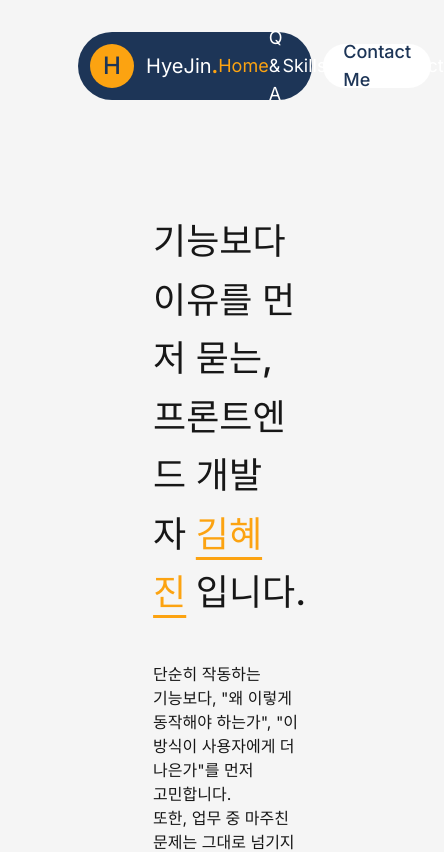
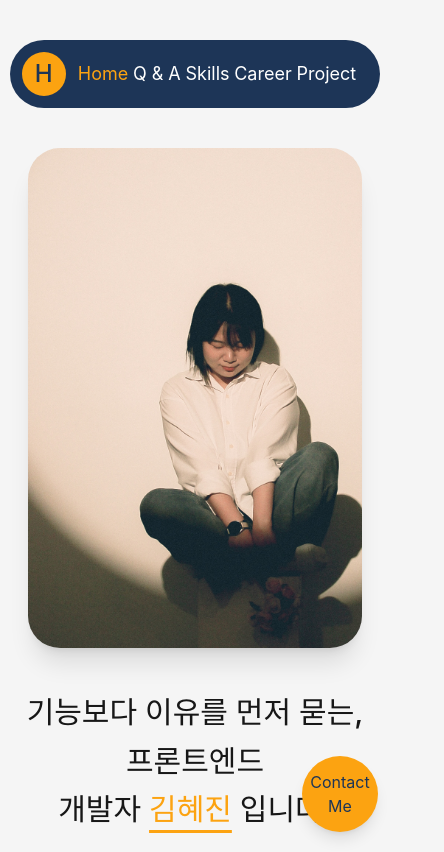
Before and after one commit to mae916/my-resume, a Next.js app: page / in a window 390 px wide. Shown: the top 852 px of the page, 444 px wide, since content can reach past the window. Built offline with nearby package versions, Linux system fonts and the light colour scheme.

Commit message:
1.반응형 추가 2.헤더 고정

```diff
--- a/src/app/career/page.tsx
+++ b/src/app/career/page.tsx
@@ -104,7 +104,7 @@ function CardContainer({
       {limit && items.length > limit && (
         <button
           onClick={() => setShowAll(!showAll)}
-          className="flex items-center justify-center w-full mt-4 text-sm text-gray-600 hover:text-gray-800"
+          className="flex items-center justify-center w-full mt-4 text-sm text-gray-600 hover:text-gray-800 cursor-pointer"
         >
           {showAll ? (
             <ChevronUp className="w-4 h-4 ml-1" />
--- a/src/app/layout.tsx
+++ b/src/app/layout.tsx
@@ -1,8 +1,6 @@
 import Navigation from '@/components/Navigation';
 import '../styles/globals.css';
-import { Inter } from 'next/font/google';
-
-const inter = Inter({ subsets: ['latin'] });
+import FloatingBtn from '@/components/FloatingBtn';
 
 export const metadata = {
   title: 'My App',
@@ -15,13 +13,14 @@ export default function RootLayout({
   children: React.ReactNode;
 }) {
   return (
-    <html lang="en">
-      <body className={inter.className}>
-        <header className="flex items-center justify-center w-full my-8">
+    <html lang="ko">
+      <body>
+        <div className="lg:w-[60%] w-[95%] mx-auto">
           <Navigation />
-        </header>
-        {children}
-        <footer></footer>
+          {children}
+          <FloatingBtn />
+          <footer></footer>
+        </div>
       </body>
     </html>
   );
--- a/src/app/page.tsx
+++ b/src/app/page.tsx
@@ -11,17 +11,17 @@ const hashTags = [
 export default function Home() {
   return (
     <main>
-      <section className="flex justify-center w-full py-20">
+      <section className="flex flex-col justify-center w-full py-20 lg:flex-row">
         <div>
           <Image
             src={profileImg}
             alt="내 프로필 이미지"
-            className="w-[520px] h-[570px] object-cover object-bottom overflow-hidden shadow-xl rounded-4xl "
+            className="lg:w-[520px] lg:h-[570px] w-[90%] object-cover object-bottom overflow-hidden shadow-xl rounded-4xl mx-auto"
           />
         </div>
-        <div className="flex flex-col ml-20 justify-evenly w-[70%]">
+        <div className="flex flex-col lg:ml-20 justify-evenly w-[95%] lg:w-[75%] mx-auto text-center mt-10 lg:mt-0 lg:text-left">
           <div>
-            <p className="text-4xl font-medium leading-relaxed">
+            <p className="lg:text-4xl font-medium leading-relaxed text-3xl break-keep">
               기능보다 이유를 먼저 묻는,
               <br /> 프론트엔드 개발자&nbsp;
               <span className="text-[var(--pointcolor-yellow)] underline underline-offset-10">
@@ -30,15 +30,21 @@ export default function Home() {
               &nbsp;입니다.
             </p>
             <p className="mt-10 break-keep">
-              단순히 작동하는 기능보다, "왜 이렇게 동작해야 하는가", "이 방식이
-              사용자에게 더 나은가"를 먼저 고민합니다. <br />
+              단순히 작동하는 기능보다,{' '}
+              <span className="text-[var(--pointcolor-yellow)] font-semibold">
+                왜 이렇게 동작해야 하는가
+              </span>
+              , 이 방식이 사용자에게 더 나은가를 먼저 고민합니다. <br />
               또한, 업무 중 마주친 문제는 그대로 넘기지 않고, 주말이나 퇴근
               후에라도 다시 복기하고 분석하는 습관을 갖고 있습니다.
-              <br /> 이런 태도가 쌓여 단순히 구현하는 사람이 아닌, 사용자와
-              서비스의 흐름을 함께 설계하는 개발자로 성장하고 있다고 믿습니다.
+              <br /> 이런 태도가 쌓여 단순히 구현하는 사람이 아닌,{' '}
+              <span className="text-[var(--pointcolor-yellow)] font-semibold">
+                사용자와 서비스의 흐름을 함께 설계하는 개발자
+              </span>
+              로 성장하고 있다고 믿습니다.
             </p>
           </div>
-          <div className="flex flex-wrap gap-2 mb-10">
+          <div className="flex flex-wrap gap-2 mb-10 mt-5 lg:mt-0 justify-center lg:justify-start">
             {hashTags.map((tag, index) => (
               <span
                 key={index}
@@ -49,7 +55,7 @@ export default function Home() {
               </span>
             ))}
           </div>
-          <div className="flex items-center text-lg">
+          <div className="flex items-center text-lg justify-center lg:justify-start">
             <a
               href="https://github.com/mae916"
               target="_blank"
--- a/src/app/project/page.tsx
+++ b/src/app/project/page.tsx
@@ -42,7 +42,7 @@ export default function Project() {
               key={project.title}
               href={project.link}
               target="_blank"
-              className="rounded-xl shadow hover:opacity-80 hover:shadow-lg transition cursor-pointer overflow-hidden h-130"
+              className="rounded-xl shadow hover:opacity-80 hover:shadow-lg transition cursor-pointer overflow-hidden h-fit lg:h-130"
             >
               <div className="bg-white rounded-xl shadow hover:shadow-md transition overflow-hidden h-full">
                 <img
--- /dev/null
+++ b/src/components/FloatingBtn.tsx
@@ -0,0 +1,12 @@
+export default function FloatingBtn() {
+  return (
+    <a
+      href="mailto:ruchia916@naver.com"
+      className="flex lg:hidden fixed bottom-3 right-3 bg-[var(--pointcolor-yellow)] text-[var(--pointcolor-navy)] rounded-full w-19 h-19 justify-center items-center text-center shadow-lg"
+    >
+      Contact
+      <br />
+      Me
+    </a>
+  );
+}
--- a/src/components/ImageGrid.tsx
+++ /dev/null
@@ -1,25 +0,0 @@
-type ImageItem = {
-  src: string;
-  alt: string;
-};
-
-export default function ImageGrid({ images }: { images: ImageItem[] }) {
-  return (
-    <section className="bg-white py-5" id="kakao-clone">
-      <div className="max-w-6xl mx-auto px-4">
-        <div className="grid grid-cols-2 md:grid-cols-2 lg:grid-cols-2 gap-1">
-          {images.map((img, idx) => (
-            <div key={idx} className="relative w-full pt-[100%]">
-              {/* 1:2 비율 */}
-              <img
-                src={img.src}
-                alt={img.alt}
-                className="rounded absolute top-0 left-0 w-full h-full object-cover"
-              />
-            </div>
-          ))}
-        </div>
-      </div>
-    </section>
-  );
-}
--- a/src/components/Navigation.tsx
+++ b/src/components/Navigation.tsx
@@ -3,87 +3,77 @@
 import { classNames, isActiveLink } from '@/lib/utils';
 import Link from 'next/link';
 import { usePathname } from 'next/navigation';
+import { useEffect, useRef, useState } from 'react';
 
 export default function Navigation() {
   const pathname = usePathname();
 
+  const sentinelRef = useRef<HTMLDivElement | null>(null);
+  const [isSticky, setIsSticky] = useState(false);
+
+  useEffect(() => {
+    const observer = new IntersectionObserver(
+      ([entry]) => {
+        setIsSticky(entry.boundingClientRect.top < 0);
+      },
+      { threshold: 0 }
+    );
+
+    if (sentinelRef.current) {
+      observer.observe(sentinelRef.current);
+    }
+
+    return () => {
+      if (sentinelRef.current) {
+        observer.unobserve(sentinelRef.current);
+      }
+    };
+  }, []);
+
   return (
-    <nav className="flex items-center justify-between h-17 rounded-full p-3 bg-[var(--pointcolor-navy)] text-[var(--background)] w-full text-lg">
-      <div className="flex items-center h-full">
-        <div className="bg-[var(--pointcolor-yellow)] text-[var(--pointcolor-navy)] rounded-full aspect-square h-full flex items-center justify-center font-medium text-2xl">
+    <header
+      className={`flex items-center justify-center sticky top-10 z-50 h-17 rounded-full p-3 bg-[var(--pointcolor-navy)] text-[var(--background)] w-full text-lg transition-shadow duration-300 ${
+        isSticky ? 'shadow-lg' : ''
+      }`}
+    >
+      <nav className="flex items-center lg:justify-between w-full h-full">
+        <Link href="/" className="flex items-center h-full">
+          <div className="mr-3 lg:mr-0 bg-[var(--pointcolor-yellow)] text-[var(--pointcolor-navy)] rounded-full aspect-square h-full flex items-center justify-center font-medium text-2xl">
             H
           </div>
-        <div className="ml-3 text-xl">
+          <div className="ml-3 text-xl hidden lg:block">
             HyeJin<b className="text-[var(--pointcolor-yellow)]">.</b>
           </div>
-      </div>
-      <ul className="flex items-center justify-between w-1/2">
-        <li>
+        </Link>
+        <ul className="flex items-center justify-between lg:w-1/2 w-full pr-3">
+          {[
+            { href: '/', label: 'Home' },
+            { href: '/qna', label: 'Q & A' },
+            { href: '/skills', label: 'Skills' },
+            { href: '/career', label: 'Career' },
+            { href: '/project', label: 'Project' },
+          ].map(({ href, label }) => (
+            <li key={href}>
               <Link
-            href="/"
+                href={href}
                 className={classNames(
                   '',
-              isActiveLink(pathname, '/') && ' text-[var(--pointcolor-yellow)]'
-            )}
-          >
-            Home
-          </Link>
-        </li>
-        <li>
-          <Link
-            href="/qna"
-            className={classNames(
-              '',
-              isActiveLink(pathname, '/qna') &&
+                  isActiveLink(pathname, href) &&
                     ' text-[var(--pointcolor-yellow)]'
                 )}
               >
-            Q & A
+                {label}
               </Link>
             </li>
-        <li>
-          <Link
-            href="/skills"
-            className={classNames(
-              '',
-              isActiveLink(pathname, '/skills') &&
-                ' text-[var(--pointcolor-yellow)]'
-            )}
-          >
-            Skills
-          </Link>
-        </li>
-        <li>
-          <Link
-            href="/career"
-            className={classNames(
-              '',
-              isActiveLink(pathname, '/career') &&
-                ' text-[var(--pointcolor-yellow)]'
-            )}
-          >
-            Career
-          </Link>
-        </li>
-        <li>
-          <Link
-            href="/project"
-            className={classNames(
-              '',
-              isActiveLink(pathname, '/project') &&
-                ' text-[var(--pointcolor-yellow)]'
-            )}
-          >
-            Project
-          </Link>
-        </li>
+          ))}
         </ul>
         <a
           href="mailto:ruchia916@naver.com"
-        className="bg-[var(--background)] text-[var(--pointcolor-navy)] rounded-full h-full flex items-center justify-center font-medium px-5"
+          className="hidden bg-[var(--background)] text-[var(--pointcolor-navy)] rounded-full h-full lg:flex items-center justify-center font-semibold px-5 transition-transform duration-200 hover:scale-105 hover:bg-[var(--pointcolor-yellow)] hover:text-[var(--pointcolor-white)]"
         >
           Contact Me
         </a>
       </nav>
+    </header>
   );
 }
--- a/src/styles/globals.css
+++ b/src/styles/globals.css
@@ -7,20 +7,6 @@
   --pointcolor-yellow: #fca311;
 }
 
-@theme inline {
-  --color-background: var(--background);
-  --color-foreground: var(--foreground);
-  --font-sans: var(--font-geist-sans);
-  --font-mono: var(--font-geist-mono);
-}
-
-@media (prefers-color-scheme: dark) {
-  :root {
-    --background: #0a0a0a;
-    --foreground: #ededed;
-  }
-}
-
 * {
   box-sizing: border-box;
 }
@@ -28,8 +14,6 @@
 body {
   background: #f5f5f5;
   color: var(--foreground);
-  font-family: Arial, Helvetica, sans-serif;
-  width: 60%;
-  margin: 0 auto;
   height: 100%;
+  width: 100%;
 }
```
Lines whose indentation alone changed are shown as unchanged.
